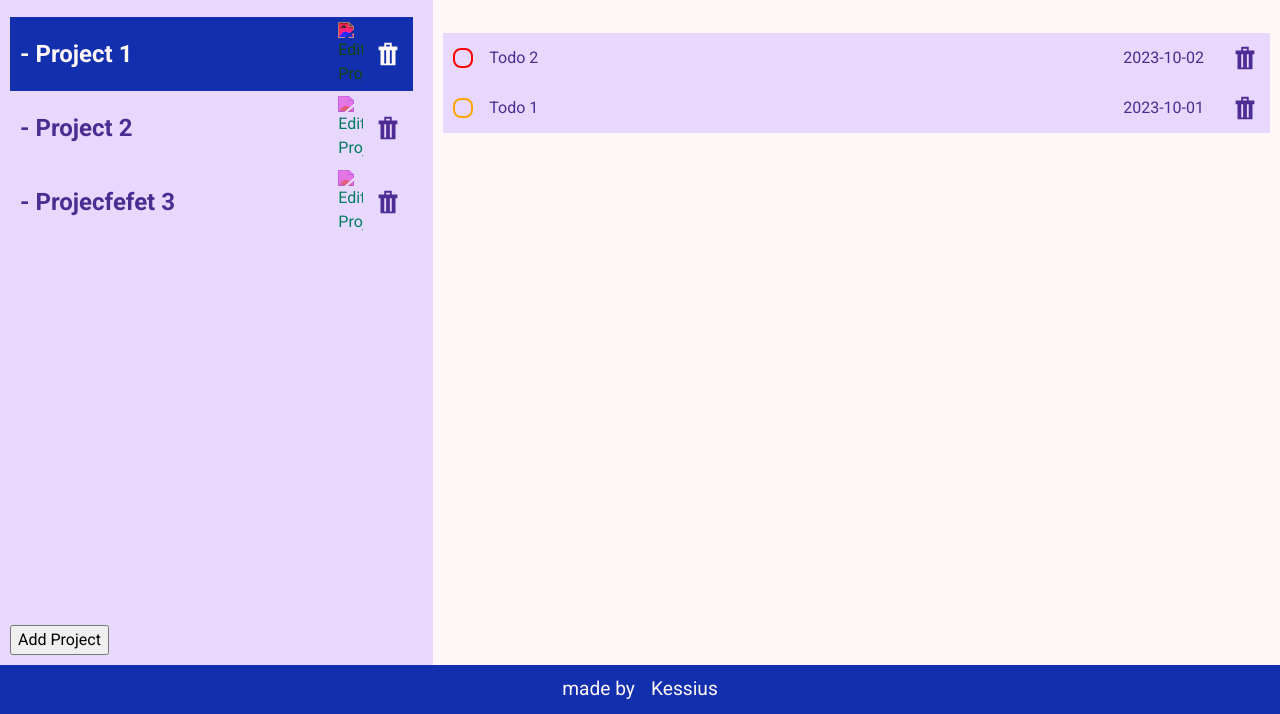
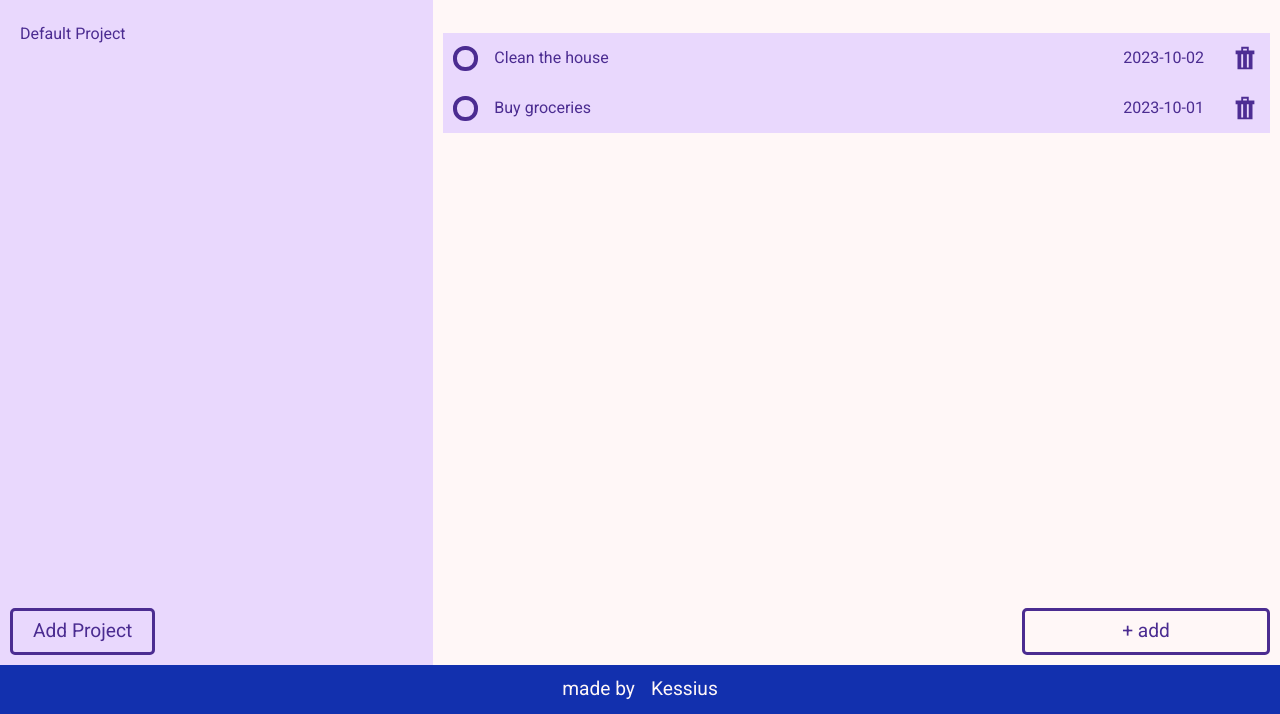
Before and after one commit to Kessius00/todolist, a website built with webpack: page src/templates/template.html in a window 1280 px wide. Shown: the part 86-800 px from the top of the page. Built offline with nearby package versions, Linux system fonts and the light colour scheme; a web font is replaced by a local one.

Commit message:
Add new filenames and make projectMaker and button

```diff
--- a/src/js/DOMprojectsAPI.js
+++ /dev/null
@@ -1,192 +0,0 @@
-// This file contains the DOM manipulation functions for the projects
-// and todos in the application. It includes functions to create, edit, and remove projects,
-// as well as to select and activate projects. The file also imports necessary assets and modules.
-
-// Imports
-import trashIcon from '../assets/trash.svg';
-import editIcon from '../assets/edit.svg';
-import {Todo, Project, setActiveProject, checkActiveProject, consoleLogProjects, projectObjects} from "./todoList.js";
-import {ToDoElement, DOMToDos} from "./DOMtodosAPI.js";
-
-// DOM Elements
-const projects = document.querySelector(".projects");
-const todoItemsDOM = document.querySelector(".todo-items");
-class DOMProjectElement {
-    constructor(ProjectObject) {
-        this.id = ProjectObject.id;
-        this.title = ProjectObject.title;
-        this.todos = ProjectObject.todos;
-        this.active = ProjectObject.active;
-
-        this.projectItem = this.createProjectElement();
-    }
-
-    createTitleElement() {
-        const title = document.createElement("h2");
-        title.textContent = this.title;
-        title.classList.add("project-title");
-        return title;
-    }
-
-    createIcon(src, alt, className, handler) {
-        const icon = document.createElement("img");
-        icon.src = src;
-        icon.alt = alt;
-        icon.classList.add(className);
-        icon.addEventListener("click", (e) => {
-            e.stopPropagation();
-            handler();
-        });
-        return icon;
-    }
-
-    createProjectElement() {
-        const item = document.createElement("div");
-        item.classList.add("project-item");
-        item.dataset.projectId = this.id; // Store project ID in data attribute
-
-        const title = this.createTitleElement();
-        item.appendChild(title);
-
-        const right = document.createElement("div");
-        right.classList.add("right-project");
-
-        const editBtn = this.createIcon(editIcon, "Edit Project", "edit-project", () => this.editMode());
-        const trashBtn = this.createIcon(trashIcon, "Trash Bin", "trash-bin", () => {
-            // handle deletion
-            console.log("Project deleted:", this.title);
-        });
-
-        right.append(editBtn, trashBtn);
-        item.appendChild(right);
-
-        item.addEventListener("click", () => {
-            // handle activation logic
-            console.log("Project clicked:", this.title);
-        });
-
-        return item;
-    }
-    editMode() {
-        const newTitle = prompt("Enter new project name:", this.title);
-        if (newTitle) {
-            this.saveEdit(newTitle);
-        }
-    }
-
-
-    saveEdit(newTitle) {
-        this.title = newTitle;
-        console.log("Project title changed to:", this.title);
-
-        const newItem = this.createProjectElement();
-        // this.projectItem.replaceWith(newItem);
-        this.projectItem = newItem;
-        consoleLogProjects();
-    }
-
-    render(parentElement) {
-        parentElement.appendChild(this.projectItem);
-    }
-}
-
-
-const projectData = new Project("Project 1", [
-    new Todo("Todo 1", "2023-10-01", 2),
-    new Todo("Todo 2", "2023-10-02", 1),
-    new Todo("Todo 3", "2023-10-03", 3),
-    new Todo("Todo 4", "2023-10-04", 1),
-    new Todo("Todo 5", "2023-10-05", 2),
-    new Todo("Todo 6", "2023-10-06", 3)
-]);
-const projectData2 = new Project("Project 2", [
-    new Todo("Todo 7", "2023-10-07", 4),
-    new Todo("Todo 8", "2023-10-08", 5),
-    new Todo("Todo 9", "2023-10-09", 6)
-]);
-
-const projectElement = new DOMProjectElement(projectData);
-const projectElement2 = new DOMProjectElement(projectData2);
-
-
-projectElement.render(projects);
-projectElement2.render(projects);
-
-
-
-
-class DOMProjects {
-    // This class is used to create a new project
-    constructor(projectsDiv) {
-        this.projectsDiv = projectsDiv;
-
-    }
-
-    addProjectElement(ProjectObject) {
-        // This function adds a new project to the DOM project list
-        const newProject = new DOMProjectElement(ProjectObject);
-        const projectItem = newProject.createProjectElement();
-        this.projectsDiv.appendChild(projectItem);
-        this.activateProjectElement(projectItem);
-    }
-    removeProject(projectElement) {
-        // Remove the project from the project list
-        this.projectsDiv.removeChild(projectElement);
-    }
-    removeAllProjectElements() {
-        // Remove all projects from the project list
-        while (this.projectsDiv.firstChild) {
-            this.projectsDiv.removeChild(this.projectsDiv.firstChild);
-        }
-    }
-    refreshAllProjectElements(projectObjects){
-        // Remove all projects from the project list
-        // and add the new projects
-        this.removeAllProjectElements()
-        for (let i = 0; i < projectObjects.length; i++) {
-            this.addProjectElement(projectObjects[i]);
-        }
-    }
-    activateProjectElement(projectElement) {
-        // This function is called when a project is clicked
-        // It sets the clicked project object as active and all others as inactive
-
-        const projectTitle = projectElement.querySelector(".project-title").textContent;
-
-        for (let i = 0; i < projectObjects.length; i++) {
-
-            // set all projects to inactive
-            projectObjects[i].active = false;
-            if (projectObjects[i].title == projectTitle) {
-                // set the clicked project to active
-                projectObjects[i].active = true;
-
-                // refresh the todo list
-                const activeTodosObjectList = projectObjects[i].todos;
-                const activeTodoObjectList = new DOMToDos(todoItemsDOM);
-                activeTodoObjectList.todoList = activeTodosObjectList;
-                activeTodoObjectList.refreshToDoList();
-
-            }
-        }
-
-        // Remove the active class from all project-item elements
-        this.projectsDiv.querySelectorAll(".project-item").forEach((item) => {
-            item.classList.remove("active");
-        });
-        // Add the active class to the clicked project-item
-        projectElement.classList.add("active");
-
-    }
-
-}
-
-
-const dom_projects = new DOMProjects(projects);
-
-dom_projects.refreshAllProjectElements(projectObjects)
-
-// This function is called when the add project button is clicked
-
-
-export {DOMProjectElement, DOMProjects, dom_projects};
--- a/src/js/DOMtodosAPI.js
+++ /dev/null
@@ -1,138 +0,0 @@
-
-import trashIcon from '../assets/trash.svg';
-import {Todo, Project, setActiveProject, checkActiveProject, consoleLogProjects, projectObjects} from "./todoList.js";
-
-
-
-
-
-class ToDoElement {
-    constructor(TodoObject) {
-        this.title = TodoObject.title;
-        this.dueDate = TodoObject.dueDate;
-        this.priority = TodoObject.priority;
-        this.completed = TodoObject.completed || false;
-        this.todoElement = this.createToDoElement();
-    }
-
-    createToDoElement() {
-        // create a DOM element for the todo item
-        const todoItem = document.createElement("div");
-
-        if (this.completed) {
-            todoItem.classList.add("todo-item", "completed");
-        } else {
-            todoItem.classList.add("todo-item");
-        }
-
-        const leftToDo = document.createElement("div");
-        leftToDo.classList.add("left-todo");
-        todoItem.appendChild(leftToDo);
-
-        const checkbox = document.createElement("div");
-        checkbox.classList.add("checkbox");
-        leftToDo.appendChild(checkbox);
-
-        const todoTitle = document.createElement("p");
-        todoTitle.textContent = this.title;
-        todoTitle.classList.add("todo-title");
-        leftToDo.appendChild(todoTitle);
-
-        const rightToDo = document.createElement("div");
-        rightToDo.classList.add("right-todo");
-        todoItem.appendChild(rightToDo);
-
-        const todoDueDate = document.createElement("p");
-        todoDueDate.textContent = this.dueDate;
-        todoDueDate.classList.add("todo-due-date");
-        rightToDo.appendChild(todoDueDate);
-
-        todoItem.setAttribute("data-priority", this.priority);
-        checkbox.style.border = `2px solid ${priorityColor(this.priority)}`;
-
-        const trashBin = document.createElement("img");
-        trashBin.src = trashIcon;
-        trashBin.alt = "Trash Bin";
-        trashBin.classList.add("trash-bin");
-        rightToDo.appendChild(trashBin);
-
-        // Add event listeners for the todo Element
-        checkbox.addEventListener("click", () => {
-            console.log("Checkbox clicked");
-            todoItem.classList.toggle("completed");
-            this.completed = !this.completed;
-            // removeTodo(todoItem);
-        });
-        todoDueDate.addEventListener("click", () => {
-            // Edit due date
-            console.log("Edit due date clicked");
-            // editTodoDate(todoItem);
-        });
-        todoTitle.addEventListener("click", () => {
-            // Edit title
-            console.log("Edit title clicked");
-            // editTodo(todoItem);
-        });
-
-        return todoItem;
-    }
-}
-
-
-class DOMToDos{
-    constructor(todoListDiv){
-        this.todoListDiv = todoListDiv;
-        this.todoList = [];
-    }
-
-    addTodoObjectToDOMList(todoObject){
-        // Create a new ToDoElement instance and append it to the todoListDiv
-        const todoItem = new ToDoElement(todoObject);
-        this.todoListDiv.appendChild(todoItem.todoElement);
-    }
-    removeTodoElementFromDOM(todoElement){
-        // Remove the todoElement from the todoListDiv
-        this.todoListDiv.removeChild(todoElement);
-    }
-    emptyToDoList(){
-        // This function empties the todoListDiv by removing all child elements
-        while (this.todoListDiv.firstChild) {
-            this.todoListDiv.removeChild(this.todoListDiv.firstChild);
-        }
-    }
-    renderToDoList(todoObjectArray){
-        // This function takes an array of todo objects and renders them in the todoListDiv
-        // It creates a new ToDoElement for each todo object and appends it to the todoListDiv
-        todoObjectArray.forEach((todoObject) => {
-            this.addTodoObjectToDOMList(todoObject);
-        });
-    }
-    refreshToDoList(){
-        // This function refreshes the todo list by emptying it and then rendering the current todos
-        // from the active project
-        this.emptyToDoList();
-        this.renderToDoList(this.todoList);
-    }
-
-};
-
-
-
-export {ToDoElement, DOMToDos};
-
-
-
-
-
-function priorityColor(priority){
-    switch(priority){
-        case 1:
-            return "red";
-        case 2:
-            return "orange";
-        case 3:
-            return "yellow";
-        default:
-            return "green";
-    }
-}
--- a/src/js/todoList.js
+++ b/src/js/classes.js
@@ -1,75 +1,70 @@
 // This module defines the Todo and Project classes, and functions to manage projects and todos.
+
+const projectObjects = [];
+
 
 // Classes
 class Todo {
     // The constructor takes the title, description, due date, and priority as parameters
     constructor(title, dueDate, priority = 1) {
+        this.id = crypto.randomUUID(); // Generate a unique ID using crypto
         this.title = title;
         this.dueDate = dueDate;
         this.priority = priority;
+        this.project = null; // Initialize project to null
         this.completed = false;
     }
+
 }
 
 class Project {
-    // The constructor takes the title as a parameter
-    // It initializes the title, an empty array for todos, and a boolean for active status
     constructor(title) {
-      this.title = title;
-      this.todos = [];
-      this.active = false;
+        this.id = crypto.randomUUID(); // Generate a unique ID using crypto
+        this.title = title;
+        this.todos = [];
+        this.active = false;
     }
 
     addTodo(todo) {
         if (todo instanceof Todo) {
-            this.todos.push(todo);
+            this.todos.push(todo); // Set the project for the todo
+            todo.project = this;
         } else {
             throw new Error("addTodo expects an instance of Todo");
         }
     }
-    removeTodo(index) {
-        if (index >= 0 && index < this.todos.length) {
+    removeTodo(id) {
+        const index = this.todos.findIndex(todo => todo.id === id);
+        if (index !== -1) {
             this.todos.splice(index, 1);
+        } else {
+            throw new Error(`Todo with id ${id} not found`);
         }
     }
-    getTodos() {
-        return this.todos;
-    }
-    sortTodosByDueDate() {
-        this.todos.sort((a, b) => new Date(a.dueDate) - new Date(b.dueDate));
+    getTodoById(id) {
+        return this.todos.find(todo => todo.id === id);
     }
     sortTodosByPriority() {
         this.todos.sort((a, b) => a.priority - b.priority);
     }
-    completeTodo(index) {
-        if (index >= 0 && index < this.todos.length) {
-            this.todos[index].completed = true;
+    updateTodoById(id, updates) {
+        const todo = this.todos.find(todo => todo.id === id);
+        if (!todo) {
+            throw new Error(`Todo with id ${id} not found`);
+        }
+
+        // Only update existing properties (safe update)
+        for (const key in updates) {
+            if (key in todo) {
+                todo[key] = updates[key];
+            } else {
+                console.warn(`Property "${key}" does not exist on Todo and was ignored.`);
+            }
         }
     }
+
 }
 
-
-// Example usage
-const projectObjects = [];
-const project1 = new Project("Project 1");
-const project2 = new Project("Project 2");
-projectObjects.push(project1);
-projectObjects.push(project2);
-
-const todo1 = new Todo("Todo 1",  "2023-10-01", 2);
-const todo2 = new Todo("Todo 2", "2023-10-02", 1);
-project1.addTodo(todo1);
-project1.addTodo(todo2);
-project2.addTodo(new Todo("Todo 3",  "2023-10-03", 3));
-project1.completeTodo(0); // Mark the first todo in project1 as completed
-project1.sortTodosByDueDate(); // Sort todos in project1 by due date
-project1.sortTodosByPriority(); // Sort todos in project1 by priority
-const project3 = new Project("Projecfefet 3");
-projectObjects.push(project3);
-project3.addTodo(new Todo("Todo 4", "2023-10-04", 1));
-project3.addTodo(new Todo("Todo 5", "2023-10-05", 2));
-project3.addTodo(new Todo("Todo 6", "2023-10-06", 3));
-project3.addTodo(new Todo("Todo 7", "2023-10-07", 4));
 
 
 // Functions to manage active projects
@@ -97,13 +92,23 @@ function consoleLogProjects() {
         const project = projectObjects[i];
         console.log(`Project ${i + 1}: ${project.title}`);
         console.log("Todos:");
-        for (let j = 0; j < project.getTodos().length; j++) {
-            const todo = project.getTodos()[j];
+        for (let j = 0; j < project.todos.length; j++) {
+            const todo = project.todos[j];
             console.log(`- ${todo.title} (Due: ${todo.dueDate}, Priority: ${todo.priority})`);
         }
     }
 }
 
-// Log the projects and their todos
-// consoleLogProjects();
+
 export  {Todo, Project, setActiveProject, checkActiveProject, consoleLogProjects, projectObjects};
+
+
+
+const project1 = new Project("Default Project");
+const todo1 = new Todo("Buy groceries", "2023-10-01", 2);
+
+projectObjects.push(project1);
+const todo2 = new Todo("Clean the house", "2023-10-02", 1);
+project1.addTodo(todo2);
+project1.addTodo(todo1);
+project1.active = true;
--- a/src/js/eventListeners.js
+++ /dev/null
@@ -1,50 +0,0 @@
-// import { addProject } from "./oldFiles/staticDOM.js";
-import {DOMProjectElement, DOMProjects} from "./DOMprojectsAPI.js";
-import {ToDoElement, DOMToDos} from "./DOMtodosAPI.js";
-import {Todo, Project, setActiveProject, checkActiveProject, consoleLogProjects, projectObjects} from "./todoList.js";
-
-
-// DOM Elements
-const addProjectBtn = document.querySelector(".add-project-button");
-const projects = document.querySelector(".projects");
-const dom_project = new DOMProjects(projects);
-
-addProjectBtn.addEventListener("click", () => {
-    const projectName = prompt("Enter project name:");
-    if (projectName) {
-        const newProjectObject = new Project(projectName);
-        projectObjects.push(newProjectObject);
-        console.log(projectObjects);
-
-        const projectElementDOM = new DOMProjectElement(newProjectObject);
-        // projectElementDOM.setActive();
-        dom_project.refreshAllProjectElements(projectObjects);
-        projectItemClick();
-    }
-});
-
-
-
-
-function projectItemClick(){
-    const projectItems = document.querySelectorAll(".project-item");
-    projectItems.forEach((projItem) => {
-        projItem.addEventListener("click", (event) => {
-            // cancel event if it hovered over the title
-            if (event.target.classList.contains("trash-bin")) {
-                event.stopPropagation();
-                return;
-            }
-            const projectItem = event.target.closest(".project-item");
-            dom_project.activateProjectElement(projectItem);
-
-        });
-    });
-};
-
-
-dom_project.activateProjectElement(dom_project.projectsDiv.firstChild);
-projectItemClick();
-// console.log(projectTitles);
-
-export {projectItemClick };
--- /dev/null
+++ b/src/js/events.js
@@ -0,0 +1,65 @@
+import {Todo, Project, setActiveProject, checkActiveProject, consoleLogProjects, projectObjects} from "./classes.js";
+// import {renderProjects} from "./projects.js";
+
+// DOM Elements
+const addProjectBtn = document.querySelector(".add-project-button");
+
+
+addProjectBtn.addEventListener("click", () => {
+    const projectName = prompt("Enter project name:");
+
+    // Check if the project name already exists
+    const projectExists = projectObjects.some(project => project.title === projectName);
+    if (projectExists) {
+        alert("Project name already exists. Please choose a different name.");
+        return;
+    }
+
+    // Check if the user entered a project name
+    if (projectName) {
+        const newProjectObject = new Project(projectName);
+
+
+        setActiveProject(newProjectObject, projectObjects); // Set the new project as active
+
+        // Add the new project to the projectObjects array
+        projectObjects.push(newProjectObject);
+
+
+    }
+
+    renderProjects(); // Re-render the projects
+});
+
+
+
+function renderProjects() {
+    const projects = document.querySelector(".projects");
+    projects.innerHTML = ""; // Clear existing projects
+
+    projectObjects.forEach((project, index) => {
+        const projectElement = document.createElement("div");
+        projectElement.classList.add("project-item");
+        projectElement.textContent = project.title;
+
+        // Add click event to set the active project
+        projectElement.addEventListener("click", () => {
+            setActiveProject(project, projectObjects);
+            consoleLogProjects();
+        });
+
+        projects.appendChild(projectElement);
+    });
+}
+
+
+renderProjects();
+
+export function renderEvents() {console.log("Events rendered");}
+
+
+console.log(projectObjects)
+
+document.addEventListener("DOMContentLoaded", () => {
+    console.log("projectObjects: ", projectObjects);}
+);
--- /dev/null
+++ b/src/js/todos.js
@@ -0,0 +1,106 @@
+import trashIcon from '../assets/trash.svg';
+import {Todo, Project, setActiveProject, checkActiveProject, consoleLogProjects, projectObjects} from "./classes.js";
+
+
+function createToDoElement(todoObject) {
+    // create a DOM element for the todo item
+    const todoElement = document.createElement("div");
+
+    if (todoObject.completed) {
+        todoElement.classList.add("todo-item", "completed");
+    } else {
+        todoElement.classList.add("todo-item");
+    }
+
+    const left = document.createElement("div");
+    left.classList.add("left-todo");
+    todoElement.appendChild(left);
+
+    const checkbox = document.createElement("div");
+    checkbox.classList.add("checkbox");
+    checkbox.style.border = "4px solid #4B2C91";
+    checkbox.style.backgroundColor = "transparent";
+    left.appendChild(checkbox);
+
+    const todoTitle = document.createElement("p");
+    todoTitle.textContent = todoObject.title;
+    todoTitle.classList.add("todo-title");
+    left.appendChild(todoTitle);
+
+    const right = document.createElement("div");
+    right.classList.add("right-todo");
+    todoElement.appendChild(right);
+
+    const todoDueDate = document.createElement("p");
+    todoDueDate.textContent = todoObject.dueDate;
+    todoDueDate.classList.add("todo-due-date");
+    right.appendChild(todoDueDate);
+
+    todoElement.setAttribute("data-priority", todoObject.priority);
+
+    const trashBin = document.createElement("img");
+    trashBin.src = trashIcon;
+    trashBin.alt = "Trash Bin";
+    trashBin.classList.add("trash-bin");
+    right.appendChild(trashBin);
+
+    // Add event listeners for the todo Element
+    todoElement.addEventListener("click", () => {
+        todoElement.classList.toggle("completed");
+        todoObject.completed = !todoObject.completed;
+
+        if (todoObject.completed) {
+            todoElement.style.textDecoration = "line-through";
+        } else {
+            todoElement.style.textDecoration = "none";
+        }
+
+        console.log(todoObject.project);
+    });
+
+    trashBin.addEventListener("click", (e) => {
+        e.stopPropagation(); // Prevent the click event from bubbling up to the todoElement
+        console.log("THE PROJECT --> ",todoObject.project)
+        const todoProject = todoObject.project;
+        todoProject.removeTodo(todoObject.id); // Remove the todo from the project
+        todoElement.remove();
+        console.log(`Todo with ID ${todoObject.id} removed`);
+
+    });
+
+
+    return todoElement;
+}
+
+
+function renderTodos() {
+    // Function to render all todos in the active project
+    console.log("Rendering todos...");
+    const todos = document.querySelector(".todos");
+    const currentProjectTitle = document.querySelector(".current-project-title>h1");
+
+    todos.innerHTML = ""; // Clear existing todos
+
+    projectObjects.forEach((project) => {
+        // Check if the project is active
+        console.log("Project title:", project);
+        if (project.active) {
+            console.log("Active project found:", project.title);
+            currentProjectTitle.textContent = project.title; // Update the current project title
+
+            // If the project is active, render its todos
+            project.todos.forEach((todo) => {
+                // if (todo.completed) {
+                //     todoElement.classList.add("completed");
+                // }
+                const todoElement = createToDoElement(todo);
+                todos.appendChild(todoElement);
+            });
+        }
+    });
+}
+
+renderTodos(); // Initial render of todos
+
+
+export {createToDoElement, renderTodos};
--- a/src/styles/styles.scss
+++ b/src/styles/styles.scss
@@ -156,6 +156,14 @@ img{
 
     gap: 1rem;
 
+
+
+    .todo-container{
+        @include flex-column;
+        justify-content: space-between;
+        align-items: stretch;
+        height: 100%;
+    }
     .current-project-title{
         margin-bottom: 20px;
         padding: 10px 20px;
@@ -170,6 +178,7 @@ img{
         display: flex;
         justify-content: space-between;
         align-items: center;
+
 
         &:hover{
             cursor: pointer;
@@ -195,23 +204,53 @@ img{
 
 
     .checkbox{
-        background-color: 'red';
-        width: 20px;
-        height: 20px;
-        border-radius: 40%;
-        border: 2px solid;
+        width: 25px;
+        height: 25px;
+        border-radius: 48%;
+
 
         &:hover{
             cursor: pointer;
+            background: #E9D8FD;
             transform: scale(1.1);
             transition: transform 0.2s;
         }
         &:active{
             transform: scale(0.9);
+            background: $dark-blue;
         }
     }
 }
 
+button{
+    background: transparent;
+    border: 3px solid $dark-purple;
+    color: $dark-purple;
+    &:hover{
+        background-color: $dark-purple;
+        color: $purply-white;
+        cursor: pointer;
+        transform: scale(1.05);
+        transition: transform 0.1s;
+    }
+    &:active{
+        transform: scale(0.9);
+    }
+    padding: 6px 20px;
+    border-radius: 5px;
+    font-size: 1.2em;
+}
+
+button.add-todo{
+    width: 30%;
+    align-self: flex-end;
+    // position: absolute;
+    // bottom: 110px;
+    // right: 0;
+    // left:auto;
+    // top: auto;
+
+}
 
 
 .footer{
--- a/src/templates/template.html
+++ b/src/templates/template.html
@@ -25,7 +25,10 @@
             <div class="current-project-title">
                 <h1>Todo List</h1>
             </div>
-            <div class="todo-items">
+            <div class="todo-container">
+            <div class="todos">
+            </div>
+                <button class="add-todo btn">+ add</button>
             </div>
         </div>
         <div class="footer">
```
Also changed, not shown: src/index.js (+6 -4 lines), src/js/projects.js (added).
